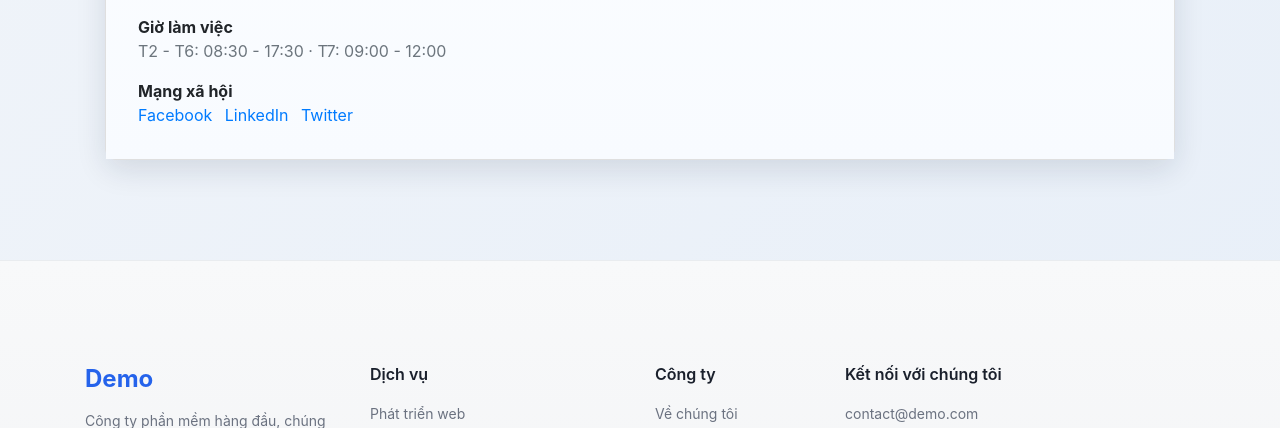
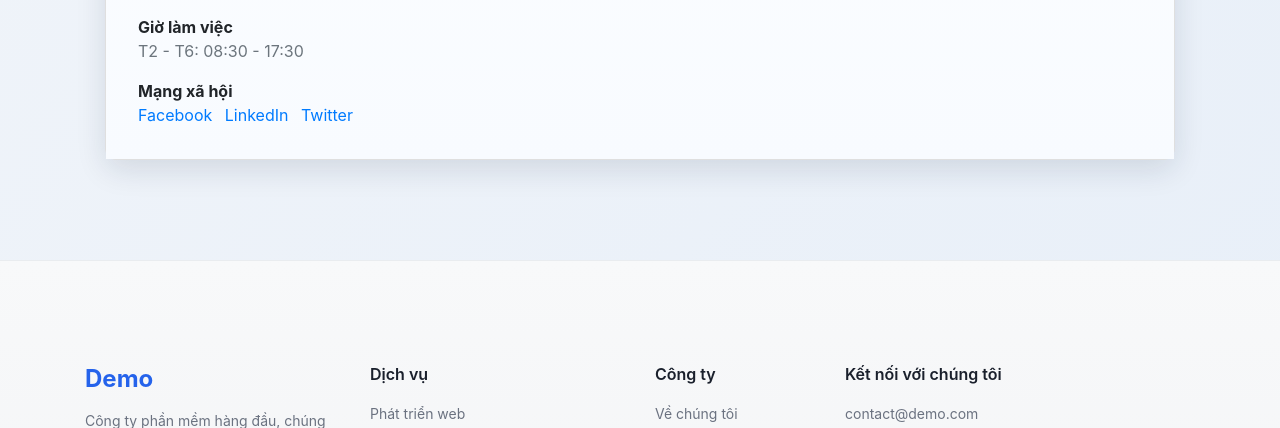
Before and after one commit to Dinh-Duc-Manh/Demo_Git, a PHP site: page /contact.php in a window 1280 px wide. Shown: the part 1580-2008 px from the top of the page. Run offline with PHP 8.4, Linux system fonts and the light colour scheme; some libraries are stand-ins or nearby versions.

Commit message:
fix footer page3

```diff
--- a/contact.php
+++ b/contact.php
@@ -190,7 +190,7 @@ if ($_SERVER['REQUEST_METHOD'] === 'POST') {
 
                 <div class="mt-3">
                     <strong>Giờ làm việc</strong>
-                    <div class="text-muted">T2 - T6: 08:30 - 17:30 · T7: 09:00 - 12:00</div>
+                    <div class="text-muted">T2 - T6: 08:30 - 17:30</div>
                 </div>
 
                 <div class="mt-3 social">
--- a/page3.php
+++ b/page3.php
@@ -84,6 +84,7 @@
         <a class="btn btn-primary" href="index.php" role="button">Quay lại Trang 1</a>
       </div>
 
+    </div>
       <?php include 'footer.php'; ?>
       <!-- Optional JavaScript -->
       <!-- jQuery first, then Popper.js, then Bootstrap JS -->
```
Also changed, not shown: README.md.
